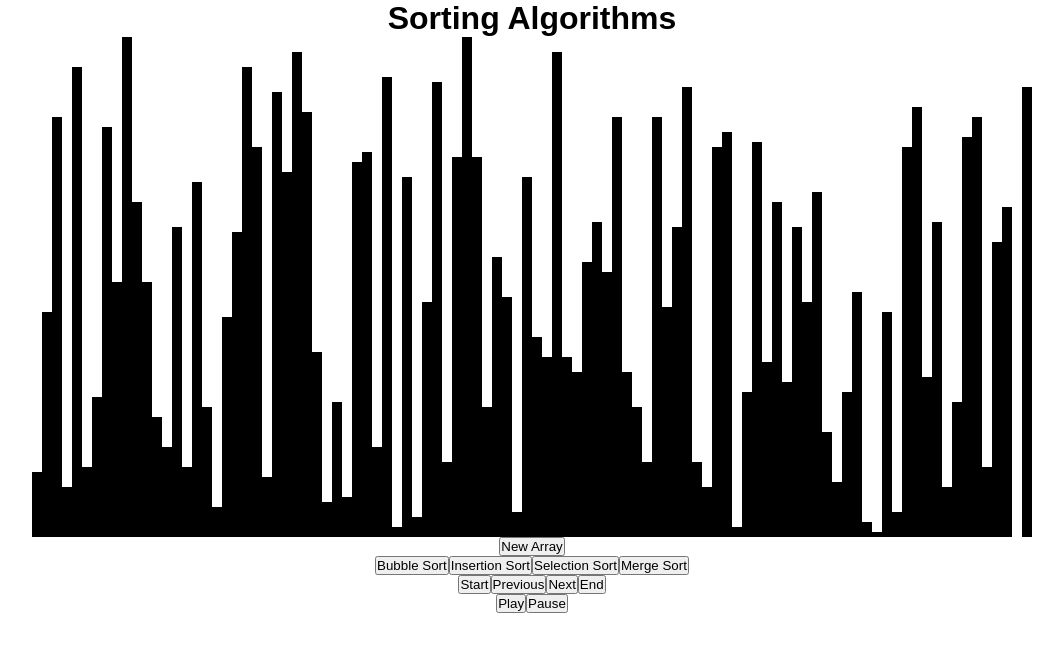
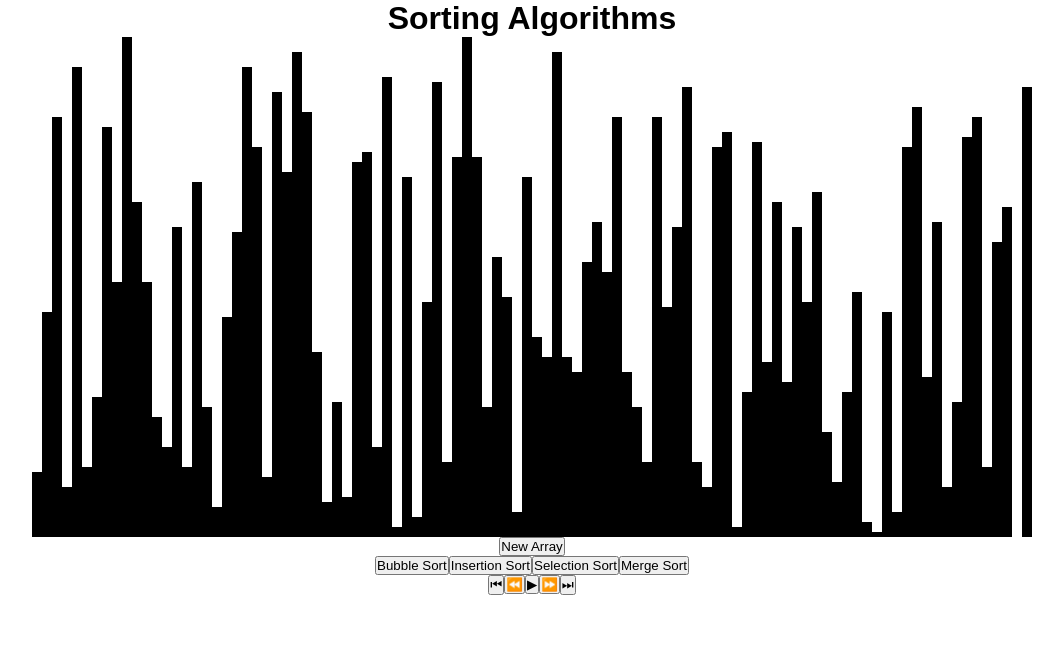
Before and after one commit to aakashkcx/algorithms, a Vue app: page / in a window 1280 px wide. Both pictures are taken after a click on the button "Bubble Sort". Shown: the top 652 px of the page, without its empty margins (108-1171 px from the left). Built offline with nearby package versions, Linux system fonts and the light colour scheme.

Commit message:
allow play/pause

```diff
--- a/src/components/SortingAlgorithms.vue
+++ b/src/components/SortingAlgorithms.vue
@@ -12,14 +12,12 @@
       <button @click="mergeSort">Merge Sort</button>
     </div>
     <div v-if="list">
-      <button @click="start">Start</button>
-      <button @click="previous">Previous</button>
-      <button @click="next">Next</button>
-      <button @click="end">End</button>
-    </div>
-    <div>
-      <button>Play</button>
-      <button>Pause</button>
+      <button @click="start">⏮</button>
+      <button @click="previous">⏪</button>
+      <button @click="play" v-if="!interval">▶</button>
+      <button @click="pause" v-if="interval">⏸</button>
+      <button @click="next">⏩</button>
+      <button @click="end">⏭</button>
     </div>
   </div>
 </template>
@@ -59,6 +57,16 @@ export default {
     previous: function() {
       if (this.array.previous) this.array = this.array.previous;
     },
+    play: function() {
+      this.interval = setInterval(() => {
+        if (this.array.next) this.array = this.array.next;
+        else this.pause();
+      }, 1);
+    },
+    pause: function() {
+      clearInterval(this.interval);
+      this.interval = null;
+    },
     bubbleSort: function() {
       this.list = bubbleSort(this.array);
       this.array = this.list.head;
```
